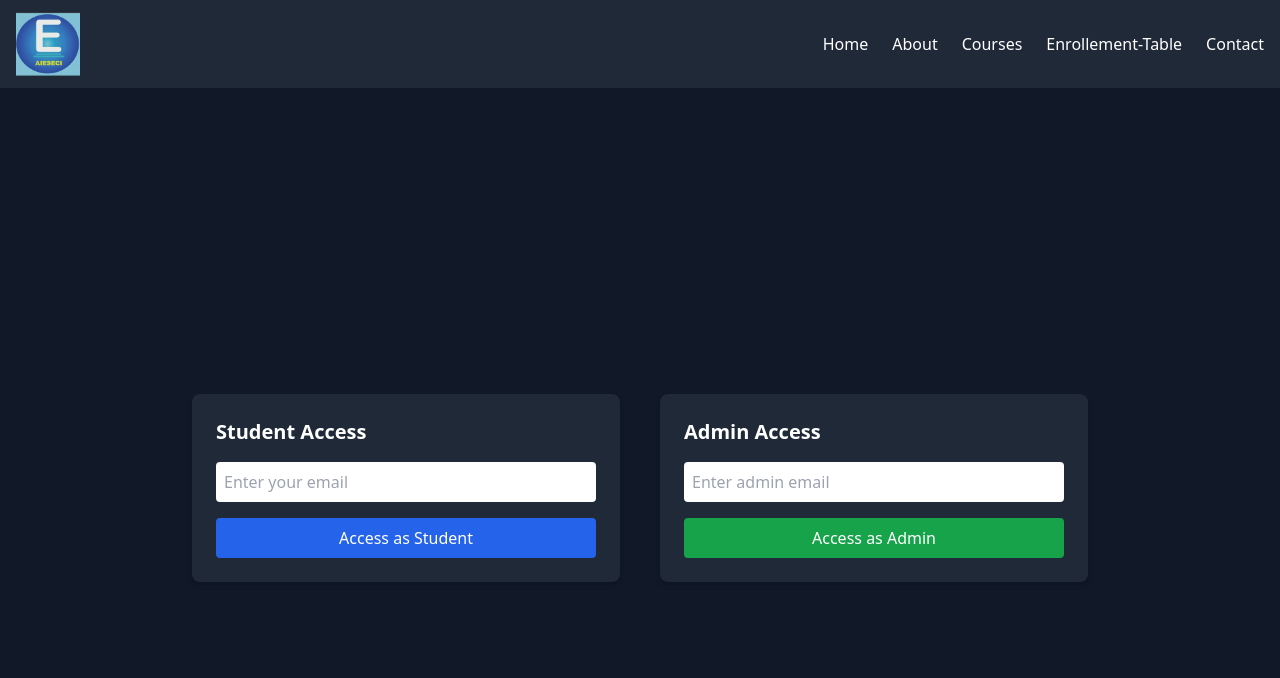
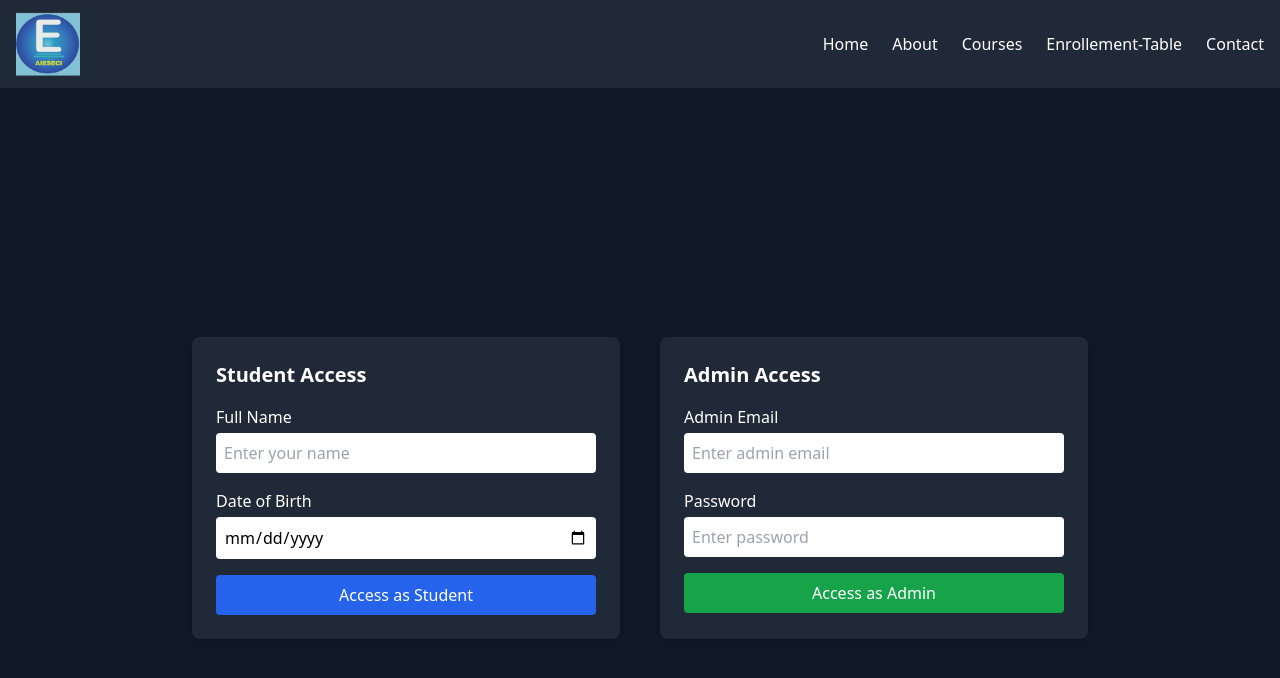
Before and after one commit to Parthshrivastava007/Aieseci, a React (Create React App) app: page /enrollementtable in a window 1280 px wide. Shown: the top 678 px of the page. Built offline with nearby package versions, Linux system fonts and the light colour scheme.

Commit message:
feat: refactor AccessCard and EnrollmentTable to include student name and date of birth for access handling

```diff
--- a/src/components/AccessCard.js
+++ b/src/components/AccessCard.js
@@ -1,24 +1,44 @@
 import React from "react";
 
 const AccessCard = ({
-  studentEmail,
-  setStudentEmail,
+  // Student props
+  studentName,
+  setStudentName,
+  studentDob,
+  setStudentDob,
+
+  // Admin props
   adminEmail,
   setAdminEmail,
+  adminPassword,
+  setAdminPassword,
+
   handleAccess,
 }) => {
   return (
     <div className="min-h-screen bg-gray-900 text-white flex items-center justify-center p-6">
       <div className="grid grid-cols-1 md:grid-cols-2 gap-10 w-full max-w-4xl">
+        {/* Student Card */}
         <div className="bg-gray-800 p-6 rounded-lg shadow-md">
           <h2 className="text-xl font-bold mb-4">Student Access</h2>
+
+          <label className="block mb-1">Full Name</label>
           <input
-            type="email"
-            value={studentEmail}
-            onChange={(e) => setStudentEmail(e.target.value)}
-            placeholder="Enter your email"
+            type="text"
+            value={studentName}
+            onChange={(e) => setStudentName(e.target.value)}
+            placeholder="Enter your name"
             className="p-2 text-black rounded mb-4 w-full"
           />
+
+          <label className="block mb-1">Date of Birth</label>
+          <input
+            type="date"
+            value={studentDob}
+            onChange={(e) => setStudentDob(e.target.value)}
+            className="p-2 text-black rounded mb-4 w-full"
+          />
+
           <button
             onClick={() => handleAccess("student")}
             className="bg-blue-600 hover:bg-blue-700 px-4 py-2 rounded text-white w-full"
@@ -27,8 +47,11 @@ const AccessCard = ({
           </button>
         </div>
 
+        {/* Admin Card */}
         <div className="bg-gray-800 p-6 rounded-lg shadow-md">
           <h2 className="text-xl font-bold mb-4">Admin Access</h2>
+
+          <label className="block mb-1">Admin Email</label>
           <input
             type="email"
             value={adminEmail}
@@ -36,6 +59,16 @@ const AccessCard = ({
             placeholder="Enter admin email"
             className="p-2 text-black rounded mb-4 w-full"
           />
+
+          <label className="block mb-1">Password</label>
+          <input
+            type="password"
+            value={adminPassword}
+            onChange={(e) => setAdminPassword(e.target.value)}
+            placeholder="Enter password"
+            className="p-2 text-black rounded mb-4 w-full"
+          />
+
           <button
             onClick={() => handleAccess("admin")}
             className="bg-green-600 hover:bg-green-700 px-4 py-2 rounded text-white w-full"
--- a/src/pages/EnrollementTable.js
+++ b/src/pages/EnrollementTable.js
@@ -5,6 +5,8 @@ import {
   deleteDoc,
   doc,
   updateDoc,
+  query,
+  where,
 } from "firebase/firestore";
 import { db } from "../Backend/firebase";
 import { toast, ToastContainer } from "react-toastify";
@@ -14,15 +16,24 @@ import EnrollmentFilters from "../components/EnrollmentFilters";
 import EnrollmentTableBody from "../components/EnrollmentTableBody";
 
 const allowedAdminEmail = "aieseci.anpara@gmail.com";
+const allowedAdminPassword = "admin123"; // 🔒 You can store securely later
 
 const EnrollmentTable = () => {
-  const [studentEmail, setStudentEmail] = useState("");
+  // Admin and Student States
+  const [studentName, setStudentName] = useState("");
+  const [studentDob, setStudentDob] = useState("");
+  const [studentEmail, setStudentEmail] = useState(""); // kept for legacy/filtering use
   const [adminEmail, setAdminEmail] = useState("");
+  const [adminPassword, setAdminPassword] = useState("");
+
   const [authenticated, setAuthenticated] = useState(false);
   const [isAdmin, setIsAdmin] = useState(false);
+
+  // Enrollment Data States
   const [enrollments, setEnrollments] = useState([]);
   const [searchRollNo, setSearchRollNo] = useState("");
   const [selectedCourse, setSelectedCourse] = useState("");
+
   const [editId, setEditId] = useState(null);
   const [editData, setEditData] = useState({
     rollNo: "",
@@ -36,26 +47,41 @@ const EnrollmentTable = () => {
     dob: "",
   });
 
-  const handleAccess = (role) => {
-    const emailToUse = role === "admin" ? adminEmail : studentEmail;
-    const normalizedInput = emailToUse.trim().toLowerCase();
-
+  // 🔐 Access Handler
+  const handleAccess = async (role) => {
+    if (role === "admin") {
       if (
-      role === "admin" &&
-      normalizedInput === allowedAdminEmail.toLowerCase()
+        adminEmail.trim().toLowerCase() === allowedAdminEmail.toLowerCase() &&
+        adminPassword === allowedAdminPassword
       ) {
         setIsAdmin(true);
         setAuthenticated(true);
         toast.success("Admin access granted");
-    } else if (role === "student") {
+      } else {
+        toast.error("Invalid admin credentials");
+      }
+    } else {
+      // Student access via name + dob
+      const q = query(
+        collection(db, "enrollments"),
+        where("name", "==", studentName.trim()),
+        where("dob", "==", studentDob)
+      );
+      const snapshot = await getDocs(q);
+
+      if (!snapshot.empty) {
+        const studentData = snapshot.docs[0].data();
+        setStudentEmail(studentData.email || ""); // for legacy filter
         setIsAdmin(false);
         setAuthenticated(true);
         toast.success("Student access granted");
       } else {
-      toast.error("Access denied");
+        toast.error("Student not found. Please check your Name and DOB.");
+      }
     }
   };
 
+  // 🔄 Fetch data
   const fetchData = async () => {
     try {
       const snapshot = await getDocs(collection(db, "enrollments"));
@@ -74,7 +100,9 @@ const EnrollmentTable = () => {
         setEnrollments(sortedData);
       } else {
         const filtered = sortedData.filter(
-          (entry) => entry.email?.toLowerCase() === studentEmail.toLowerCase()
+          (entry) =>
+            entry.name?.toLowerCase() === studentName.toLowerCase() &&
+            entry.dob === studentDob
         );
         setEnrollments(filtered);
       }
@@ -87,16 +115,7 @@ const EnrollmentTable = () => {
     if (authenticated) fetchData();
   }, [authenticated]);
 
-  const handleDelete = async (id) => {
-    try {
-      await deleteDoc(doc(db, "enrollments", id));
-      toast.success("Enrollment deleted");
-      fetchData();
-    } catch {
-      toast.error("Failed to delete entry");
-    }
-  };
-
+  // 🔁 Update entry
   const handleUpdate = async () => {
     try {
       await updateDoc(doc(db, "enrollments", editId), editData);
@@ -105,6 +124,17 @@ const EnrollmentTable = () => {
       fetchData();
     } catch {
       toast.error("Update failed");
+    }
+  };
+
+  // ❌ Delete entry
+  const handleDelete = async (id) => {
+    try {
+      await deleteDoc(doc(db, "enrollments", id));
+      toast.success("Enrollment deleted");
+      fetchData();
+    } catch {
+      toast.error("Failed to delete entry");
     }
   };
 
@@ -123,6 +153,7 @@ const EnrollmentTable = () => {
       })
     : enrollments;
 
+  // ⬇️ Download CSV
   const handleDownloadCSV = () => {
     if (!filteredEnrollments || filteredEnrollments.length === 0) {
       toast.warn("No enrollment data to download.");
@@ -139,8 +170,8 @@ const EnrollmentTable = () => {
       "Course",
       "Aadhaar",
       "Address",
-      "Date of Birth",
-      "Date of Enrollment",
+      "DOB",
+      "Enrollment Date",
     ];
 
     const csvRows = filteredEnrollments.map((entry, idx) => [
@@ -175,18 +206,24 @@ const EnrollmentTable = () => {
     document.body.removeChild(link);
   };
 
+  // ⛔ Not logged in
   if (!authenticated) {
     return (
       <AccessCard
-        studentEmail={studentEmail}
-        setStudentEmail={setStudentEmail}
         adminEmail={adminEmail}
         setAdminEmail={setAdminEmail}
+        adminPassword={adminPassword}
+        setAdminPassword={setAdminPassword}
+        studentName={studentName}
+        setStudentName={setStudentName}
+        studentDob={studentDob}
+        setStudentDob={setStudentDob}
         handleAccess={handleAccess}
       />
     );
   }
 
+  // ✅ Main View
   return (
     <div className="min-h-screen bg-gray-900 text-white p-6">
       <ToastContainer />
```
Lines whose indentation alone changed are shown as unchanged.
